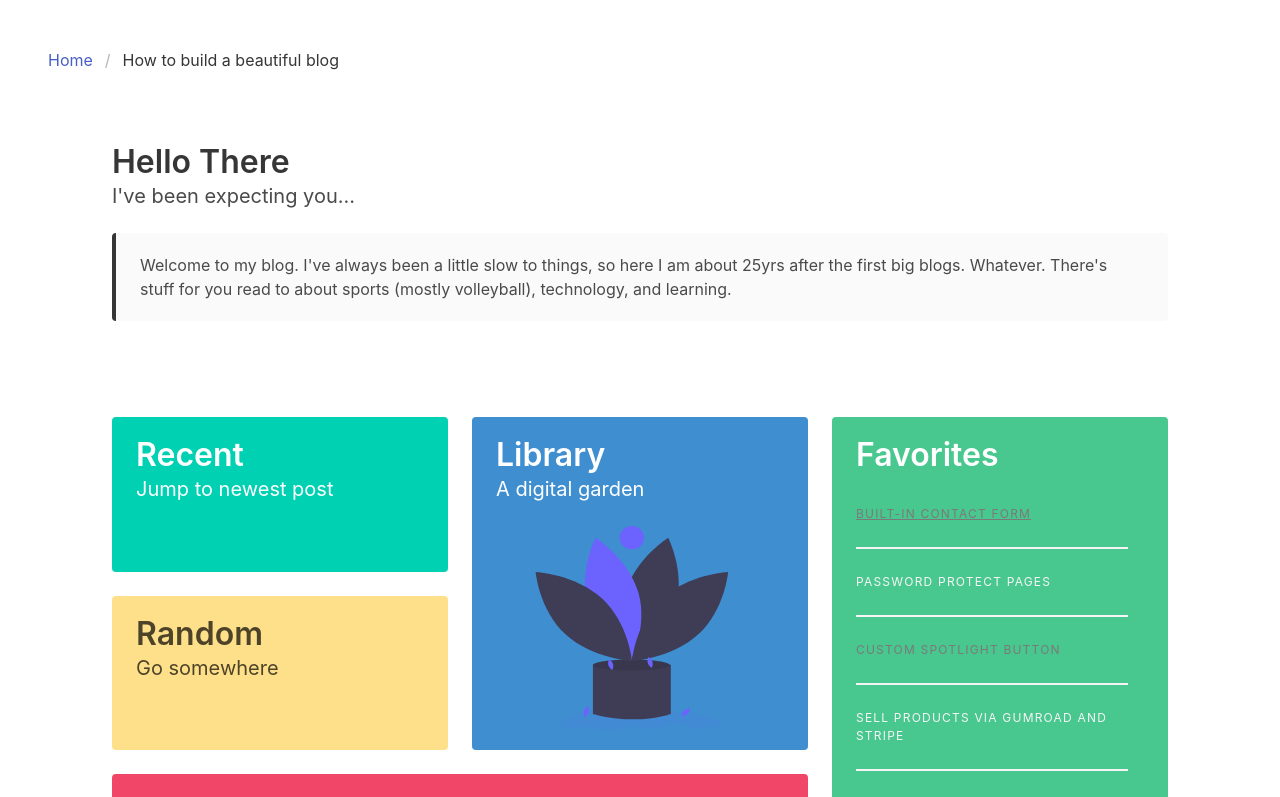
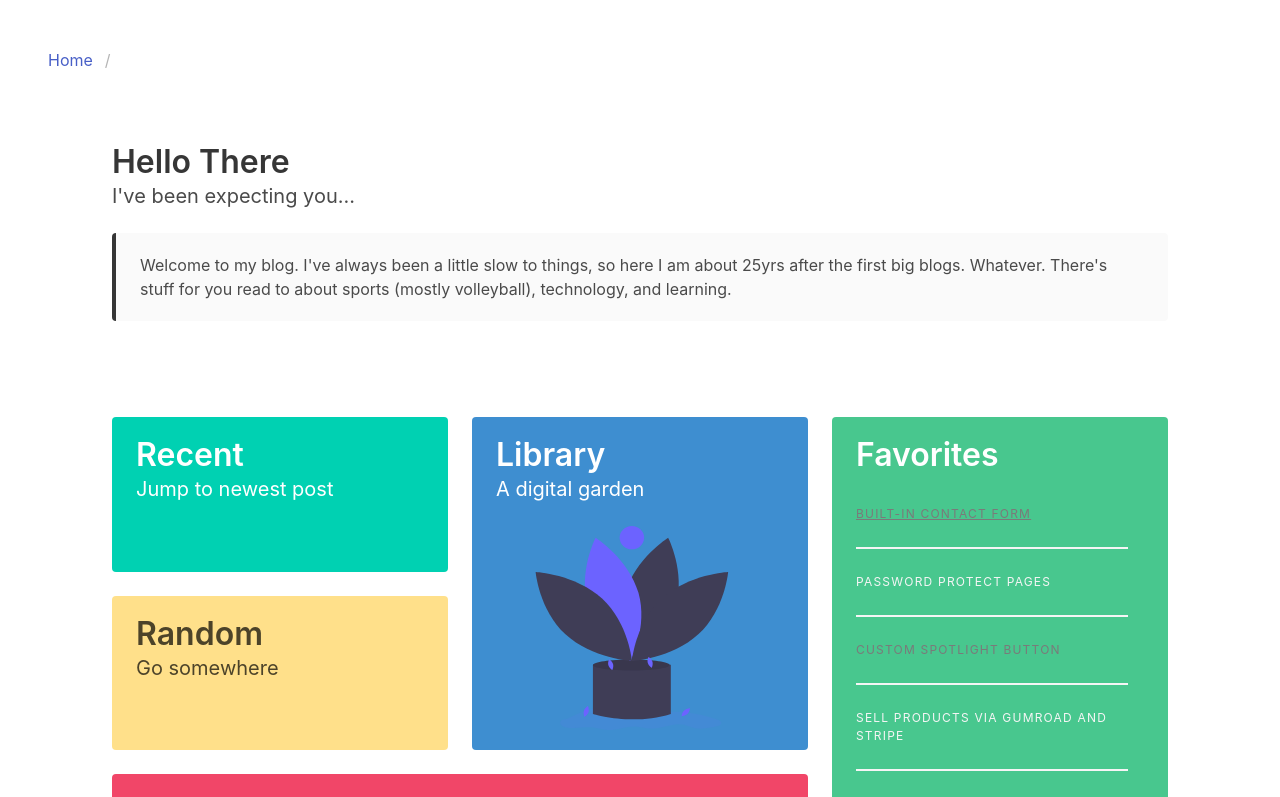
Before and after one commit to eli1797/Learning_Vue, a Vue app in the folder blog/: page / in a window 1280 px wide. Shown: the top 797 px of the page. Built offline with nearby package versions, Linux system fonts and the light colour scheme.

Commit message:
I think dynamic breadcrumbs are working!

```diff
--- a/blog/src/App.vue
+++ b/blog/src/App.vue
@@ -1,6 +1,6 @@
 <template>
   <div id="app">
-    <HeaderBar></HeaderBar>
+    <HeaderBar v-bind:breadcrumb="currentRoute"></HeaderBar>
     <router-view/>
   </div>
 </template>
@@ -14,6 +14,11 @@
     components: {
       HeaderBar,
     },
+    watch: {
+      '$route' () {
+        this.currentRoute = this.$route.meta.breadcrumb
+      }
+    }
   }
 
 </script>
--- a/blog/src/components/HeaderBar.vue
+++ b/blog/src/components/HeaderBar.vue
@@ -2,7 +2,7 @@
   <nav class="breadcrumb" aria-label="breadcrumbs">
     <ul>
       <li><router-link to="/">Home</router-link></li>
-      <li class="is-active"><a href="#" aria-current="page">How to build a beautiful blog</a></li>
+      <li class="is-active"><a href="#" aria-current="page"> {{ breadcrumb }}</a></li>
     </ul>
     <!-- <router-view/> -->
   </nav>
@@ -11,6 +11,6 @@
 <script>
 export default {
   name: 'HeaderBar',
-  props: {}
+  props: ['breadcrumb'],
 }
 </script>
--- a/blog/src/router/index.js
+++ b/blog/src/router/index.js
@@ -8,7 +8,10 @@ Vue.use(VueRouter)
   {
     path: '/',
     name: 'Home',
-    component: Home
+    component: Home,
+    meta: {
+      breadcrumb: ""
+    }
   },
   {
     path: '/about',
@@ -16,7 +19,10 @@ Vue.use(VueRouter)
     // route level code-splitting
     // this generates a separate chunk (about.[hash].js) for this route
     // which is lazy-loaded when the route is visited.
-    component: () => import(/* webpackChunkName: "about" */ '../views/About.vue')
+    component: () => import(/* webpackChunkName: "about" */ '../views/About.vue'),
+    meta: {
+      breadcrumb: "About"
+    }
   }
 ]
 
```
